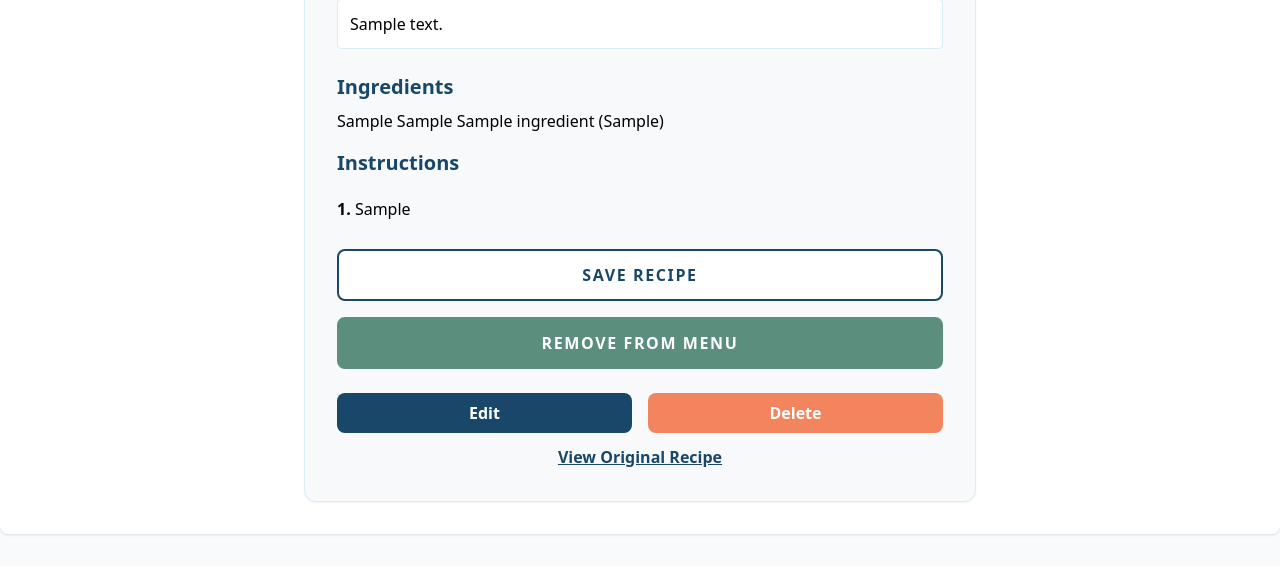
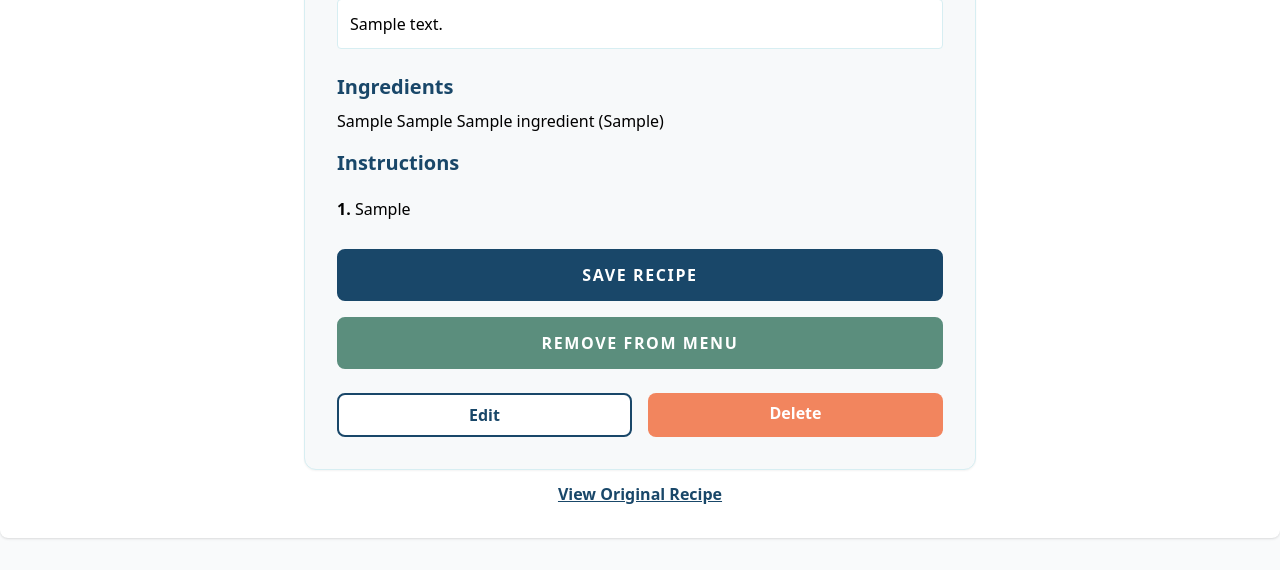
Before and after one commit to soehlert/KitchenClip, a Django app: page /1/ in a window 1280 px wide. Shown: the part 840-1410 px from the top of the page. Before the commit the page ends 1376 px from the top, so only its background shows below. Run offline with Django 5.2, Linux system fonts and the light colour scheme; tables that the repository leaves empty hold one stand-in row (values such as "Sample post"); grey boxes marked "Sample" are stand-in pictures; parts of the project's set-up code (start-up, migrations or seed data) failed here and were passed over; some libraries are stand-ins or nearby versions.

Commit message:
fix(future): fix up the UX on future recipes and fix the save button as well

```diff
--- a/recipes/views.py
+++ b/recipes/views.py
@@ -34,8 +34,8 @@ def tag_autocomplete(request):
     tags = RecipeTag.objects.filter(name__icontains=q).values("name", "color")
     return JsonResponse(list(tags), safe=False)
 
+@require_admin
 @require_POST
-@require_admin
 def move_to_recipes(request, pk):
     recipe = get_object_or_404(Recipe, pk=pk)
     recipe.is_future = False
--- a/static/js/recipes_ui.js
+++ b/static/js/recipes_ui.js
@@ -33,11 +33,11 @@ document.addEventListener('DOMContentLoaded', () => {
             if (data.is_on_menu) {
                 btn.classList.remove(...offClasses);
                 btn.classList.add(...onClasses);
-                btn.textContent = btn.classList.contains('w-full') ? 'Remove from Menu' : 'On Menu';
+                btn.textContent = 'Remove from Menu';
             } else {
                 btn.classList.remove(...onClasses);
                 btn.classList.add(...offClasses);
-                btn.textContent = '+ Add to Menu';
+                btn.textContent = 'Add to Menu';
             }
 
             // Notify meal_plan.js (or any other listener) that the menu status changed
--- a/templates/recipes/recipe_detail.html
+++ b/templates/recipes/recipe_detail.html
@@ -87,30 +87,34 @@
     </div>
     {% if recipe.is_future and not request.is_readonly %}
     <div class="mb-4">
-      <a href="{% url 'recipes:move_to_recipes' recipe.id %}"
-        class="block w-full bg-white text-[#194769] border-2 border-[#194769] hover:bg-[#194769] hover:text-white font-black uppercase tracking-widest py-3 px-4 rounded-lg transition-all text-center">
-        SAVE RECIPE
-      </a>
+      <form method="POST" action="{% url 'recipes:move_to_recipes' recipe.id %}">
+        {% csrf_token %}
+        <button type="submit"
+          class="block w-full bg-[#194769] text-white border-2 border-[#194769] hover:bg-white hover:text-[#194769] font-black uppercase tracking-widest py-3 px-4 rounded-lg transition-all text-center">
+          SAVE RECIPE
+        </button>
+      </form>
     </div>
     {% endif %}
     {% if not request.is_readonly %}
     <div class="mb-4">
       <button
         class="toggle-menu-btn w-full font-black uppercase tracking-widest py-3 px-4 rounded-lg transition-all border-2
-        {% if recipe.is_on_menu %}bg-[#5B8E7D] text-white border-[#5B8E7D] hover:bg-[#194769] hover:border-[#194769]{% else %}text-[#194769] border-[#194769] hover:bg-[#194769] hover:text-white{% endif %}"
+        {% if recipe.is_on_menu %}bg-[#5B8E7D] text-white border-[#5B8E7D] hover:bg-[#194769] hover:border-[#194769]{% else %}bg-[#194769] text-white border-[#194769] hover:bg-white hover:text-[#194769]{% endif %}"
         data-id="{{ recipe.id }}"
         data-on-classes="bg-[#5B8E7D] text-white border-[#5B8E7D] hover:bg-[#194769] hover:border-[#194769]"
-        data-off-classes="text-[#194769] border-[#194769] hover:bg-[#194769] hover:text-white">
+        data-off-classes="bg-[#194769] text-white border-[#194769] hover:bg-white hover:text-[#194769]">
         {% if recipe.is_on_menu %}Remove from Menu{% else %}Add to Menu{% endif %}
       </button>
     </div>
     <div class="grid grid-cols-2 gap-4 mt-6">
       <a href="{% url 'recipes:edit_recipe' recipe.id %}"
-        class="bg-[#194769] hover:bg-[#5B8E7D] text-white font-semibold py-2 px-4 rounded-lg transition text-center">Edit</a>
+        class="bg-white text-[#194769] border-2 border-[#194769] hover:bg-[#194769] hover:text-white font-semibold py-2 px-4 rounded-lg transition text-center">Edit</a>
       <a href="{% url 'recipes:delete_recipe' recipe.id %}"
         class="bg-[#F2855E] hover:bg-[#D73A49] text-white font-semibold py-2 px-4 rounded-lg transition text-center">Delete</a>
     </div>
     {% endif %}
+    </div>
     {% if recipe.original_url %}
     <div class="mt-3 text-center">
       <a href="{{ recipe.original_url }}" target="_blank" class="underline text-[#194769] font-semibold">
@@ -119,5 +123,4 @@
     </div>
     {% endif %}
   </div>
-</div>
 {% endblock %}
```
